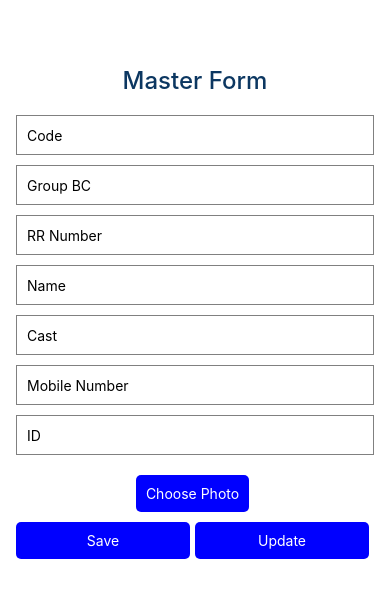
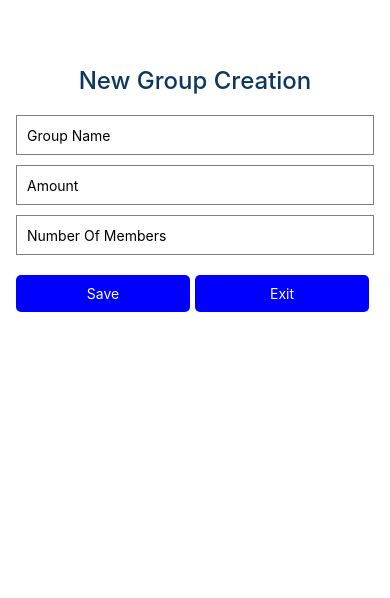
Before and after one commit to ranjankjha17/reactnativeclient, a React Native app: screen / in a window 390 px wide. Shown: the top 598 px of the page. Built offline with nearby package versions, Linux system fonts and the light colour scheme.

Commit message:
add group apis

```diff
--- a/App.js
+++ b/App.js
@@ -1,10 +1,12 @@
 import { ScrollView, StyleSheet, View } from 'react-native';
 import { MasterForm } from './pages/MasterForm';
+import { NewGroup } from './pages/NewGroup';
 
 export default function App() {
   return (
     <ScrollView style={{marginTop:50}}>
-      <MasterForm/>
+      {/* <MasterForm/> */}
+      <NewGroup/>
     </ScrollView>
   );
 }
--- a/pages/MasterForm.js
+++ b/pages/MasterForm.js
@@ -78,12 +78,15 @@ export const MasterForm = () => {
 
       }
 
+      const TIMEOUT_DURATION = 5000; // Set your desired timeout duration in milliseconds
+
       const headers = {
         'Content-Type': 'multipart/form-data',
       };
       //console.log("jj",formDataToSend)
+      try {
 
-      const response = await axios.post('https://reactnativeserver.vercel.app/upload', formDataToSend, { headers });
+      const response = await axios.post('http://localhost:5000/upload', formDataToSend, { headers,timeout: TIMEOUT_DURATION});
 
       const { data } = response;
       const { success, message } = data;
@@ -100,6 +103,21 @@ export const MasterForm = () => {
           photo: null,
         });
       }
+    }catch(error){
+      if (axios.isCancel(error)) {
+        console.log('Request canceled:', error.message);
+      } else {
+        console.error('Error submitting form1:', error);
+        console.error('Full error object:', error);
+
+        // You can also log specific properties of the error object
+        console.error('Error response data:', error.response?.data);
+        console.error('Error status:', error.response?.status);
+
+      }
+
+    }
+
     } catch (error) {
       console.error('Error submitting form:', error);
     }
--- /dev/null
+++ b/pages/NewGroup.js
@@ -0,0 +1,131 @@
+import axios from 'axios';
+import React, { useState } from 'react'
+import { View, TextInput, Text, StyleSheet, TouchableOpacity } from 'react-native'
+import { createNewGroup } from '../services/services';
+
+export const NewGroup = () => {
+    const [formData, setFormData] = useState({
+        groupName: '',
+        amount: '',
+        members: '',
+
+    });
+
+    const handleChange = (field, value) => {
+        setFormData({
+            ...formData,
+            [field]: value,
+        });
+    };
+    const handleSubmit = async () => {
+        console.log(formData)
+        try {
+            // const { data } = await axios.post('http://localhost:5000/create-group', formData)
+            //const data=await createNewGroup(formData)
+            const {data}=await axios({
+                method: 'POST',
+                url: 'http://172.24.0.168:5000/create-group',
+                data: formData,
+              })
+
+            const { message, success } = data;
+            if (success) {
+                setFormData({
+                    groupName: '',
+                    amount: '',
+                    members: '',
+
+                })
+                alert("New Group Created")
+
+            }
+        } catch (error) {
+            console.error('Error:', error.message);
+
+        }
+
+    }
+
+
+    return (
+        <View style={styles.container}>
+            <Text style={styles.heading}>New Group Creation</Text>
+            <TextInput
+                style={styles.input}
+                placeholder="Group Name"
+                onChangeText={(text) => handleChange('groupName', text)}
+                value={formData.groupName}
+            />
+            <TextInput
+                style={styles.input}
+                placeholder="Amount"
+                onChangeText={(text) => handleChange('amount', text)}
+                value={formData.amount}
+            />
+            <TextInput
+                style={styles.input}
+                placeholder="Number Of Members"
+                onChangeText={(text) => handleChange('members', text)}
+                value={formData.members}
+            />
+            <View style={styles.buttonContainer}>
+                <TouchableOpacity style={styles.button} onPress={handleSubmit}>
+                    <Text style={styles.buttonText}>Save</Text>
+                </TouchableOpacity>
+                <TouchableOpacity style={styles.button} onPress={handleSubmit} >
+                    <Text style={styles.buttonText}>Exit</Text>
+                </TouchableOpacity>
+            </View>
+
+        </View>
+    )
+}
+
+const styles = StyleSheet.create({
+    container: {
+        flex: 1,
+        justifyContent: 'center',
+        alignItems: 'center',
+        padding: 16,
+        borderColor: "red"
+    },
+    heading: {
+        fontSize: 24,
+        //fontWeight: 'bold',
+        marginBottom: 20,
+        color: '#0c3761',
+        fontWeight: '500',
+    },
+
+    input: {
+        height: 40,
+        borderColor: 'gray',
+        borderWidth: 1,
+        marginBottom: 10,
+        paddingLeft: 10,
+        width: '100%',
+    },
+    buttonContainer: {
+        flexDirection: 'row',
+        justifyContent: 'space-between',
+        width: '100%',
+    },
+    button: {
+        backgroundColor: 'blue',
+        padding: 10,
+        borderRadius: 5,
+        marginTop: 10,
+        flex: 1,
+        marginRight: 5,
+    },
+    buttonText: {
+        color: 'white',
+        textAlign: 'center',
+    },
+    photoPreview: {
+        width: 200,
+        height: 200,
+        marginTop: 10,
+    },
+
+});
--- /dev/null
+++ b/services/services.js
@@ -0,0 +1,12 @@
+import axios from "axios"
+
+export const createNewGroup = async (data) => {
+    const response = await axios.post('http://localhost:5000/create-group', data, {
+        headers: {
+            'Content-Type': "application/json",
+            'Accept': "application/json",
+        }
+    }
+    )
+    return response.data
+}
```
